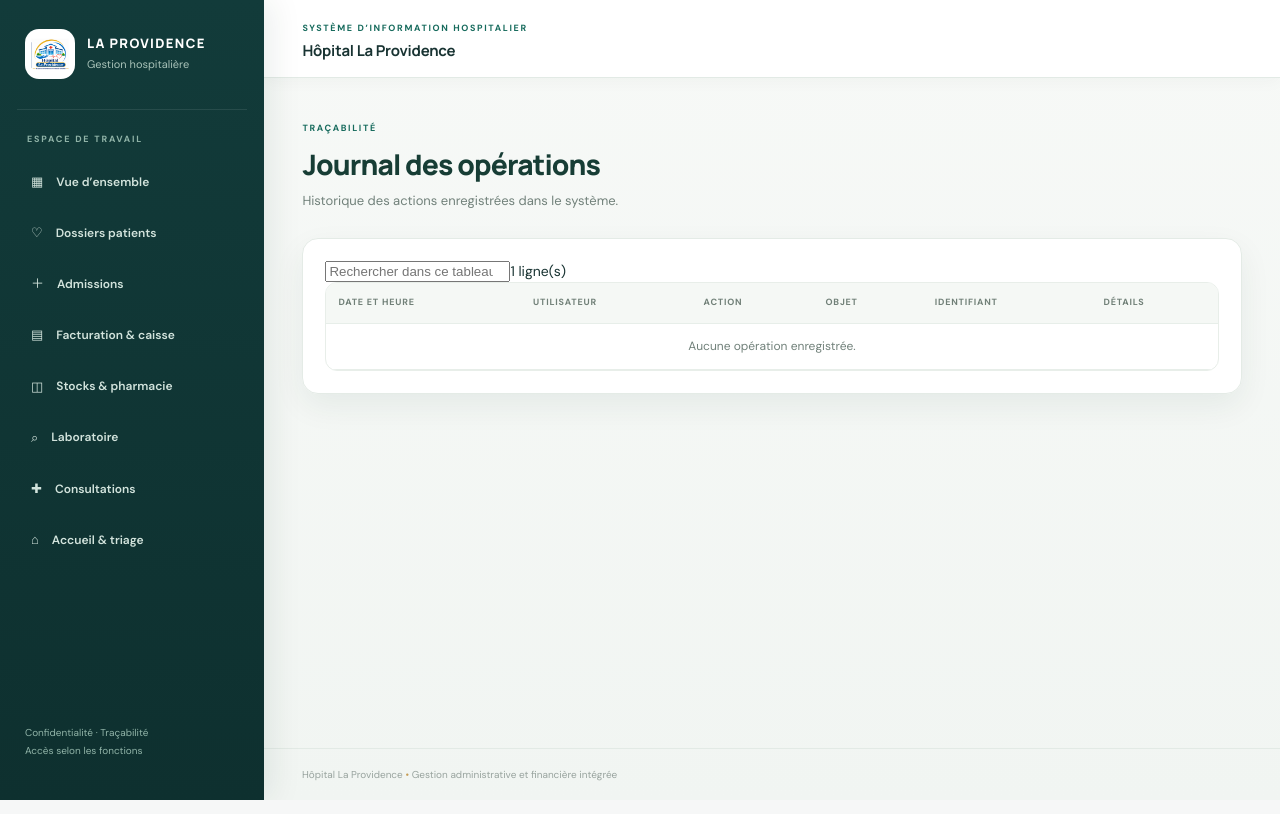
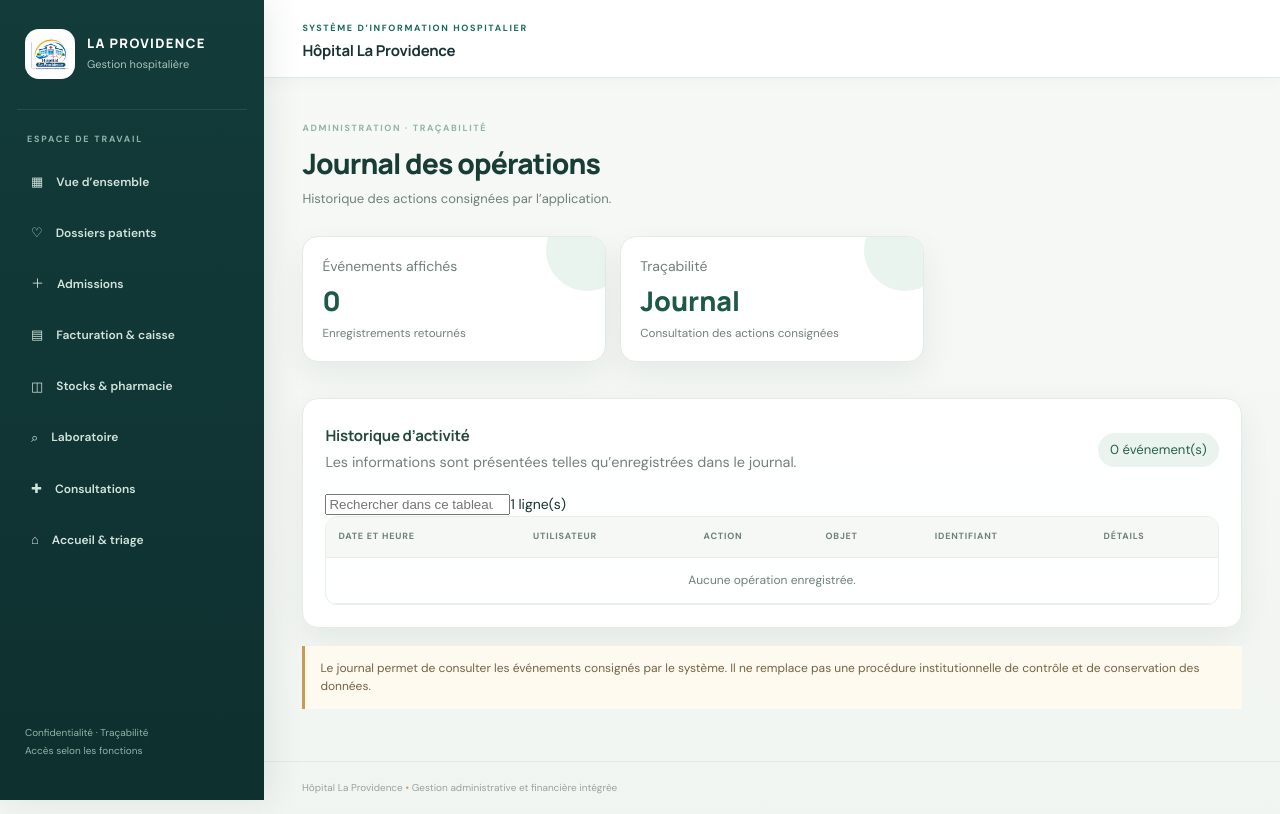
Before and after one commit to brigittekakoma/hopitalprovidence, a Python web app: template app/templates/admin/audit.html in a window 1280 px wide. Run offline with Jinja, Linux system fonts and the light colour scheme; the template is opened without the code that fills it, so the values that code supplies are empty.

Commit message:
Améliorer les interfaces de contrôle et de rapports

```diff
--- a/app/templates/admin/audit.html
+++ b/app/templates/admin/audit.html
@@ -1,4 +1,9 @@
-{% extends 'base.html' %}{% block title %}Journal d'audit · La Providence{% endblock %}{% block content %}
-<div class="page-intro"><div><span class="eyebrow">TRAÇABILITÉ</span><h1>Journal des opérations</h1><p>Historique des actions enregistrées dans le système.</p></div></div>
-<div class="panel"><div class="table-wrap"><table><thead><tr><th>Date et heure</th><th>Utilisateur</th><th>Action</th><th>Objet</th><th>Identifiant</th><th>Détails</th></tr></thead><tbody>{% for log in logs %}<tr><td>{{ log.created_at.strftime('%d/%m/%Y %H:%M:%S') if log.created_at else '—' }}</td><td>{{ log.user_id or 'Système' }}</td><td>{{ log.action }}</td><td>{{ log.entity }}</td><td>{{ log.entity_id or '—' }}</td><td>{{ log.details or '—' }}</td></tr>{% else %}<tr><td colspan="6" class="empty">Aucune opération enregistrée.</td></tr>{% endfor %}</tbody></table></div></div>
+{% extends "base.html" %}
+{% block title %}Journal d'audit · La Providence{% endblock %}
+{% block content %}
+<div class="page-head"><div><span class="eyebrow">ADMINISTRATION · TRAÇABILITÉ</span><h1>Journal des opérations</h1><p>Historique des actions consignées par l’application.</p></div></div>
+<div class="metric-grid"><div class="metric-card"><span>Événements affichés</span><strong>{{ logs|length }}</strong><small>Enregistrements retournés</small></div><div class="metric-card"><span>Traçabilité</span><strong>Journal</strong><small>Consultation des actions consignées</small></div></div>
+<section class="panel"><div class="panel-head"><div><h2>Historique d’activité</h2><p class="muted">Les informations sont présentées telles qu’enregistrées dans le journal.</p></div><span class="count-pill">{{ logs|length }} événement(s)</span></div>
+<div class="table-wrap"><table><thead><tr><th>Date et heure</th><th>Utilisateur</th><th>Action</th><th>Objet</th><th>Identifiant</th><th>Détails</th></tr></thead><tbody>{% for log in logs %}<tr><td>{{ log.created_at.strftime('%d/%m/%Y %H:%M:%S') if log.created_at else '—' }}</td><td>{{ log.user_id or 'Système' }}</td><td><strong>{{ log.action }}</strong></td><td>{{ log.entity }}</td><td>{{ log.entity_id or '—' }}</td><td>{{ log.details or '—' }}</td></tr>{% else %}<tr><td colspan="6" class="empty">Aucune opération enregistrée.</td></tr>{% endfor %}</tbody></table></div></section>
+<p class="privacy-note">Le journal permet de consulter les événements consignés par le système. Il ne remplace pas une procédure institutionnelle de contrôle et de conservation des données.</p>
 {% endblock %}
```
